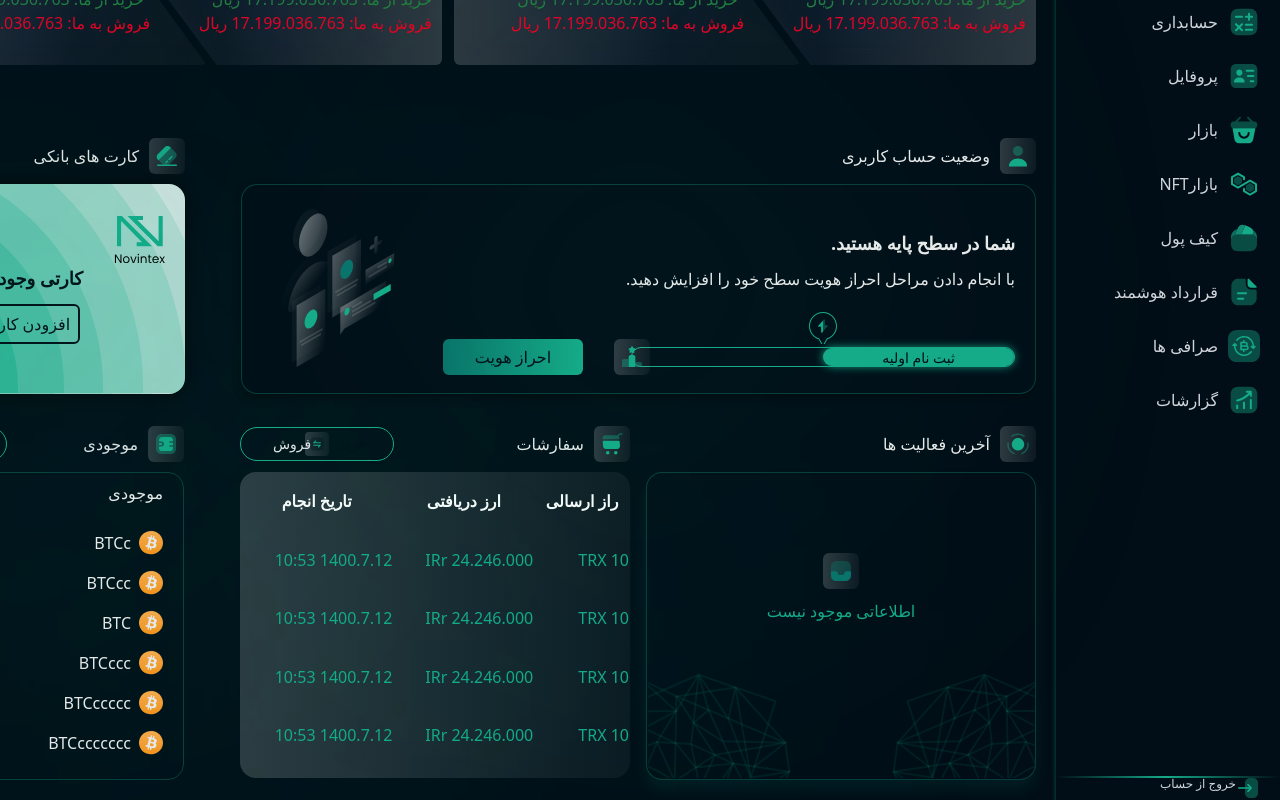
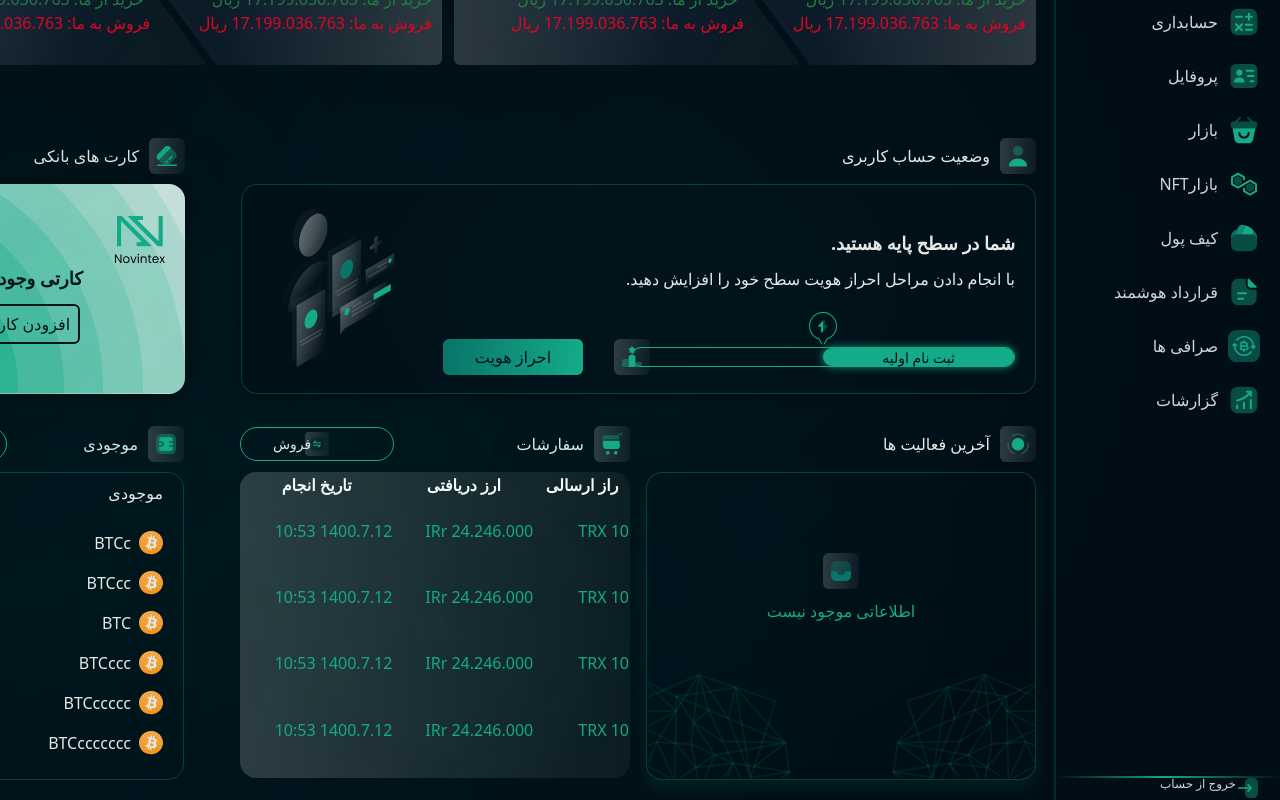
Before and after one commit to danyalbani240/dashboard, a Nuxt app: page / in a window 1280 px wide. Shown: the part 236-1036 px from the top of the page. Built offline with nearby package versions, Linux system fonts and the light colour scheme.

Commit message:
error fixe mismatching childes vs ssr rendering

```diff
--- a/components/TheOrdersTable.vue
+++ b/components/TheOrdersTable.vue
@@ -3,11 +3,14 @@
     class="table relative orders rounded-2xl mt-2.5 font-xs"
     style="color: #15ab89; direction: rtl"
   >
+    <thead>
       <tr class="text-white justify-between">
         <th class="rounded-tr-2xl">راز ارسالی</th>
         <th>ارز دریافتی</th>
         <th class="rounded-tl-2xl">تاریخ انجام</th>
       </tr>
+    </thead>
+    <tbody>
       <tr>
         <td>10 TRX</td>
         <td>24.246.000 IRr</td>
@@ -43,6 +46,7 @@
         <td></td>
         <td class="rounded-bl-2xl"></td>
       </tr>
+    </tbody>
   </table>
 </template>
 
```
Lines whose indentation alone changed are shown as unchanged.
